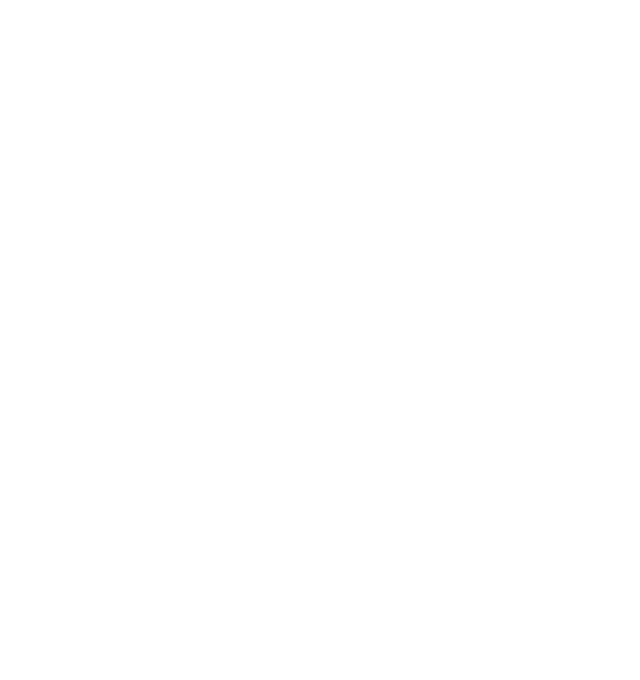
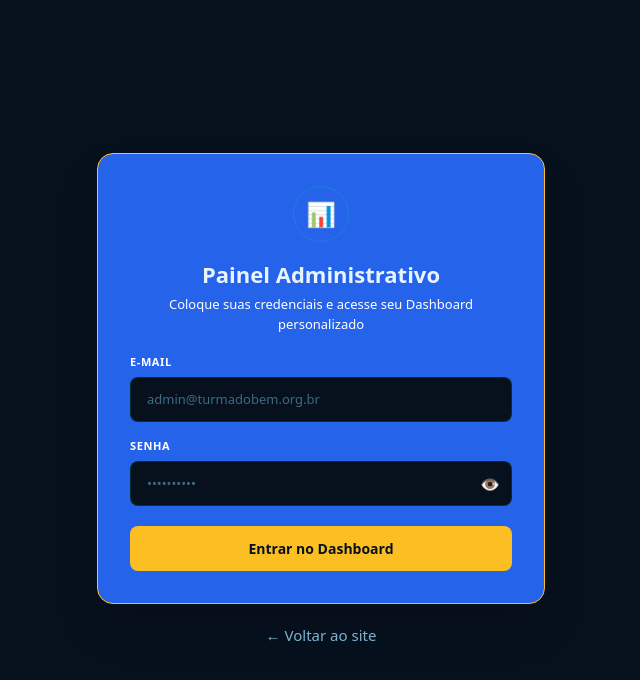
Before and after one commit to Start-Upados/Front_TdB, a React (Vite) app: page /login in a window 1280 px wide. Before the commit this address had no page. Shown: the top 680 px of the page, without its empty margins (319-959 px from the left). Built offline with nearby package versions, Linux system fonts and the light colour scheme.

Commit message:
Atualização Dashboard

```diff
--- a/src/App.tsx
+++ b/src/App.tsx
@@ -7,23 +7,41 @@ import FAQ from './Pages/FAQ/FAQ'
 import FaleConosco from './Pages/FaleConosco/FaleConosco'
 import Integrantes from './Pages/Integrantes/Integrantes'
 import Layout from './Components/Layout/Layout'
+import Login from './Pages/Login/Login'
+import Dashboard from './Pages/Dashboard/Dashboard'
+import ProtectedRoute from './Components/ProtectedRoute/ProtectedRoute'
 
-const App = () =>{
-  return(
+const App = () => {
+  return (
     <>
       <BrowserRouter>
         <Routes>
-          <Route path="/" element={<Layout />} >
-            <Route index element={<Home/>}/>
+          <Route path="/" element={<Layout />}>
+            <Route index element={<Home />} />
             <Route path="/NossosServicos" element={<NossosServicos />} />
             <Route path="/SobreNos" element={<SobreNos />} />
             <Route path="/Integrantes" element={<Integrantes />} />
             <Route path="/FAQ" element={<FAQ />} />
             <Route path="/FaleConosco" element={<FaleConosco />} />
           </Route>
+
+          {/* Login */}
+          <Route path="/login" element={<Login />} />
+
+          {/* Dashboard — protegido, exige login */}
+          <Route
+            path="/dashboard"
+            element={
+              <ProtectedRoute>
+                <Dashboard />
+              </ProtectedRoute>
+            }
+          />
+
         </Routes>
       </BrowserRouter>
     </>
   )
 }
+
 export default App;
--- a/src/Components/Header/Header.tsx
+++ b/src/Components/Header/Header.tsx
@@ -18,6 +18,7 @@ export default function Header() {
   return (
     <header className="fixed top-0 left-0 w-full h-20 bg-white border-b border-gray-200 shadow-md z-[1000] transition-all duration-300 ease-in-out">
       <nav className="flex items-center justify-between h-full px-[5%]">
+
         {/* Logo */}
         <Link to="/">
           <img src="/logo-250x80.png" className="h-20" alt="Logo" />
@@ -40,11 +41,20 @@ export default function Header() {
               {link.label}
             </Link>
           ))}
+
           <Link
             to="/FaleConosco"
             className="text-white bg-blue-600 no-underline text-base px-4 py-2 font-medium rounded transition-all duration-300 ease-in-out hover:bg-amber-400 hover:-translate-y-0.5"
           >
             Fale Conosco
+          </Link>
+
+          {/* Botão de acesso admin */}
+          <Link
+            to="/login"
+            className="text-white bg-blue-600 no-underline text-base px-4 py-2 font-medium rounded transition-all duration-300 ease-in-out hover:bg-amber-400 hover:-translate-y-0.5">
+            <span className="text-[#00D4AA]"></span>
+            Área Admin
           </Link>
         </div>
       </nav>
@@ -70,15 +80,27 @@ export default function Header() {
 
         <nav className="flex flex-col items-center gap-4 mt-4">
           {links.map((link) => (
-            <Link key={link.to} to={link.to} className={linkClasses}>
+            <Link key={link.to} to={link.to} className={linkClasses} onClick={() => setAberto(false)}>
               {link.label}
             </Link>
           ))}
+
           <Link
             to="/FaleConosco"
+            onClick={() => setAberto(false)}
             className="text-white bg-blue-600 no-underline text-base px-4 py-2 font-medium rounded transition-all duration-300 ease-in-out hover:bg-amber-400 hover:-translate-y-0.5"
           >
             Fale Conosco
+          </Link>
+
+          {/* Botão de acesso admin mobile */}
+          <Link
+            to="/login"
+            onClick={() => setAberto(false)}
+            className="text-white bg-blue-600 no-underline text-base px-4 py-2 font-medium rounded transition-all duration-300 ease-in-out hover:bg-amber-400 hover:-translate-y-0.5"
+          >
+            <span className="text-[#00D4AA]"></span>
+            Área Admin
           </Link>
         </nav>
       </div>
--- /dev/null
+++ b/src/Components/ProtectedRoute/ProtectedRoute.tsx
@@ -0,0 +1,15 @@
+import { Navigate } from 'react-router-dom';
+
+interface ProtectedRouteProps {
+  children: React.ReactNode;
+}
+
+export default function ProtectedRoute({ children }: ProtectedRouteProps) {
+  const isAuthenticated = localStorage.getItem('tdb_auth') === 'true';
+
+  if (!isAuthenticated) {
+    return <Navigate to="/login" replace />;
+  }
+
+  return <>{children}</>;
+}
--- /dev/null
+++ b/src/Pages/Login/Login.tsx
@@ -0,0 +1,128 @@
+import { useState } from 'react';
+import { useNavigate, Link } from 'react-router-dom';
+
+// ─── Credenciais de acesso ─────────────────────
+const CREDENTIALS = {
+  email:    'turmadobem@tdb.org.br',
+  password: 'tdb2026',
+};
+
+export default function Login() {
+  const [email,    setEmail]    = useState('');
+  const [password, setPassword] = useState('');
+  const [error,    setError]    = useState('');
+  const [loading,  setLoading]  = useState(false);
+  const [showPass, setShowPass] = useState(false);
+  const navigate = useNavigate();
+
+  function handleSubmit(e: React.FormEvent) {
+    e.preventDefault();
+    setLoading(true);
+    setError('');
+
+    // Simula delay de autenticação
+    setTimeout(() => {
+      if (email === CREDENTIALS.email && password === CREDENTIALS.password) {
+        localStorage.setItem('tdb_auth', 'true');
+        navigate('/dashboard');
+      } else {
+        setError('E-mail ou senha incorretos. Verifique e tente novamente.');
+      }
+      setLoading(false);
+    }, 800);
+  }
+
+  return (
+    <div className="min-h-screen bg-[#07111E] flex items-center justify-center p-4">
+
+      <div className="w-full max-w-md">
+
+        {/* Card */}
+        <div className="bg-blue-600 border border-amber-400 rounded-2xl p-8 shadow-2xl">
+
+          {/* Header do card */}
+          <div className="text-center mb-8bg-amber-400">
+            <div className="inline-flex items-center justify-center w-14 h-14 rounded-full bg- border border-[rgba(0,212,170,0.25)] mb-4">
+              <span className="text-[#00D4AA] text-2xl">📊</span>
+            </div>
+            <h1 className="text-[22px] font-bold text-[#E8F4FD]">Painel Administrativo</h1>
+            <p className="text-[13px] text-white mt-1 mb-5">Coloque suas credenciais e acesse seu Dashboard personalizado</p>
+          </div>
+
+          {/* Formulário */}
+          <form onSubmit={handleSubmit} className="flex flex-col gap-4">
+
+            {/* E-mail */}
+            <div>
+              <label className="block text-[11px] text-white font-semibold mb-1.5 uppercase tracking-[0.6px]">
+                E-mail
+              </label>
+              <input
+                type="email"
+                value={email}
+                onChange={(e) => setEmail(e.target.value)}
+                placeholder="admin@turmadobem.org.br"
+                required
+                autoComplete="email"
+                className="w-full bg-[#07111E] border border-[rgba(0,212,170,0.15)] text-[#E8F4FD] placeholder-[#3D6A85] rounded-lg px-4 py-3 text-[13px] outline-none focus:border-[#00D4AA] transition-colors duration-200"
+              />
+            </div>
+
+            {/* Senha */}
+            <div>
+              <label className="block text-[11px] text-white font-semibold mb-1.5 uppercase tracking-[0.6px]">
+                Senha
+              </label>
+              <div className="relative">
+                <input
+                  type={showPass ? 'text' : 'password'}
+                  value={password}
+                  onChange={(e) => setPassword(e.target.value)}
+                  placeholder="••••••••••"
+                  required
+                  autoComplete="current-password"
+                  className="w-full bg-[#07111E] border border-[rgba(0,212,170,0.15)] text-[#E8F4FD] placeholder-[#3D6A85] rounded-lg px-4 py-3 pr-11 text-[13px] outline-none focus:border-[#00D4AA] transition-colors duration-200"
+                />
+                <button
+                  type="button"
+                  onClick={() => setShowPass(!showPass)}
+                  className="absolute right-3 top-1/2 -translate-y-1/2 text-[#3D6A85] hover:text-[#7EB3CE] transition-colors text-[16px]"
+                >
+                  {showPass ? '🙈' : '👁'}
+                </button>
+              </div>
+            </div>
+
+            {/* Mensagem de erro */}
+            {error && (
+              <div className="flex items-center gap-2 bg-[rgba(255,71,87,0.08)] border border-[rgba(255,71,87,0.25)] text-[#FF4757] text-[12px] px-4 py-2.5 rounded-lg">
+                <span>⚠</span>
+                {error}
+              </div>
+            )}
+
+            {/* Botão entrar */}
+            <button
+              type="submit"
+              disabled={loading}
+              className="w-full bg-amber-400 text-[#07111E] font-bold py-3 rounded-lg mt-1 text-[14px] transition-all duration-200 hover:bg-green-500 hover:-translate-y-0.5 disabled:opacity-60 disabled:cursor-not-allowed disabled:hover:translate-y-0"
+            >
+              {loading ? 'Verificando...' : 'Entrar no Dashboard'}
+            </button>
+
+          </form>
+
+
+        </div>
+
+        {/* Voltar ao site */}
+        <p className="text-center mt-5 text-[15px] text-white">
+          <Link to="/" className="text-[#7EB3CE] hover:text-amber-400 transition-colors">
+            ← Voltar ao site
+          </Link>
+        </p>
+
+      </div>
+    </div>
+  );
+}
```
Also changed, not shown: src/Pages/Dashboard/Dashboard.tsx (+24 -10 lines).
